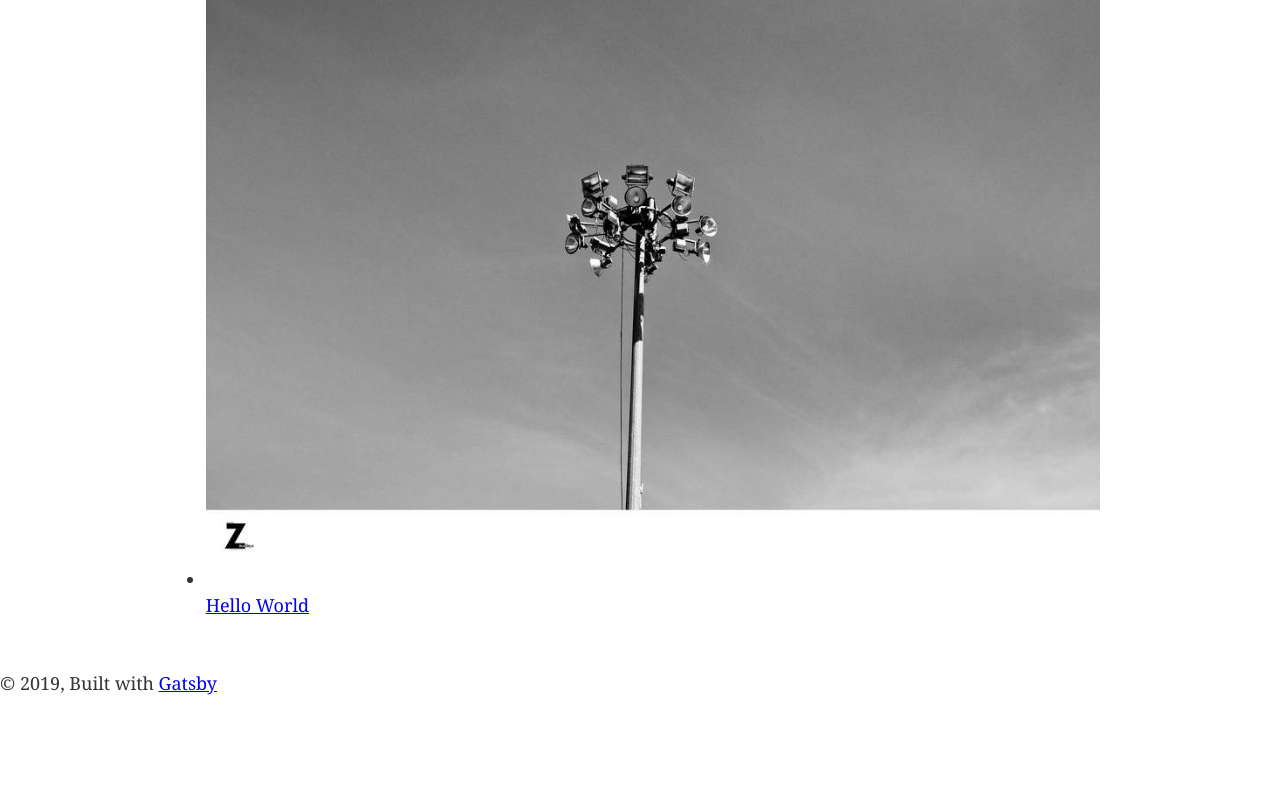
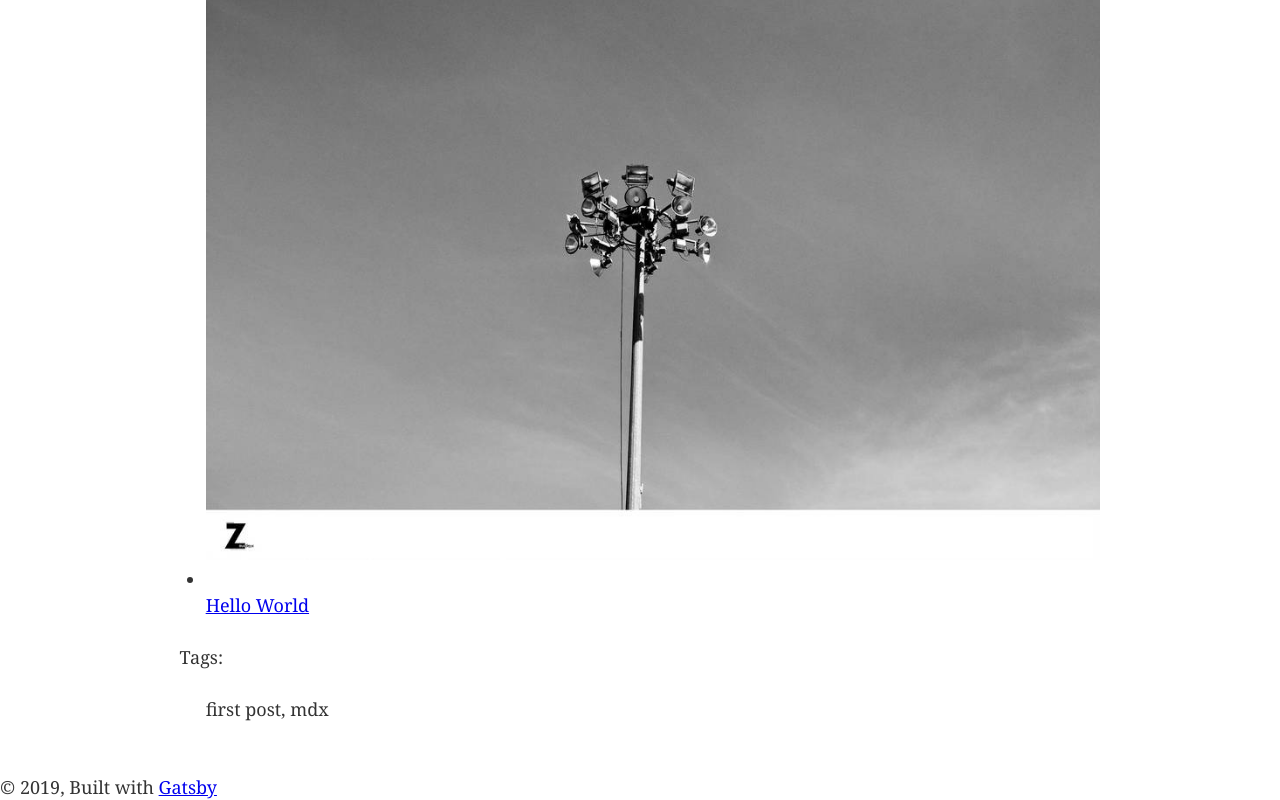
Before and after one commit to zeusdeux/gatsby-mdx-blog, a Gatsby site: page / in a window 1280 px wide. Shown: the part 331-1131 px from the top of the page. Before the commit the page ends 1027 px from the top, so only its background shows below. Built offline with nearby package versions, Linux system fonts and the light colour scheme; Gatsby itself is replaced by a stand-in of ours.

Commit message:
Add support for showing tags on index page

```diff
--- a/src/pages/index.js
+++ b/src/pages/index.js
@@ -33,6 +33,14 @@ const IndexPage = ({ data }) => (
         )
       })}
     </ul>
+    <div>
+      <p>Tags:</p>
+      <ul>
+        {data.allMdx.group.reduce(
+          ({ fieldValue: acc }, { fieldValue: tagName }) => `${acc}, ${tagName}`
+        )}
+      </ul>
+    </div>
   </Layout>
 )
 
@@ -46,6 +54,9 @@ export const query = graphql`
   query {
     allMdx {
       totalCount
+      group(field: frontmatter___tags) {
+        fieldValue
+      }
       edges {
         node {
           fields {
```
